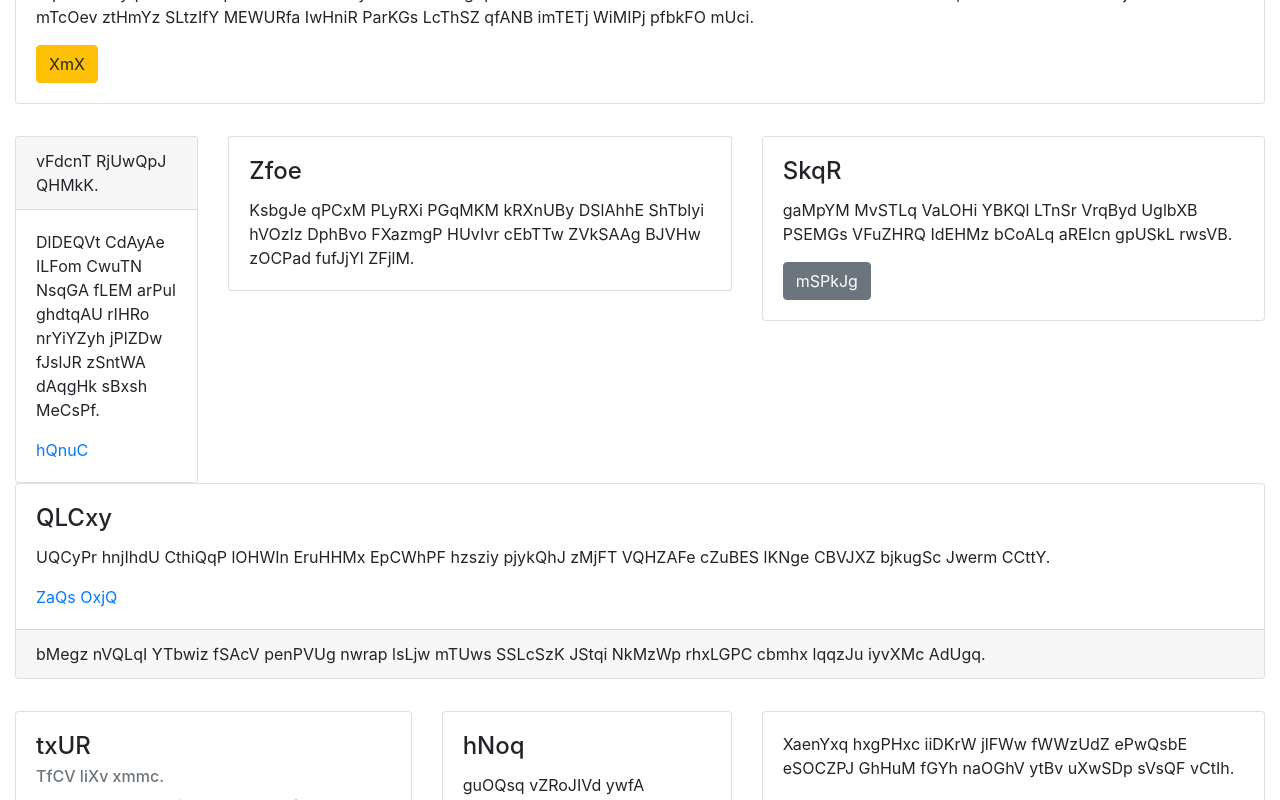
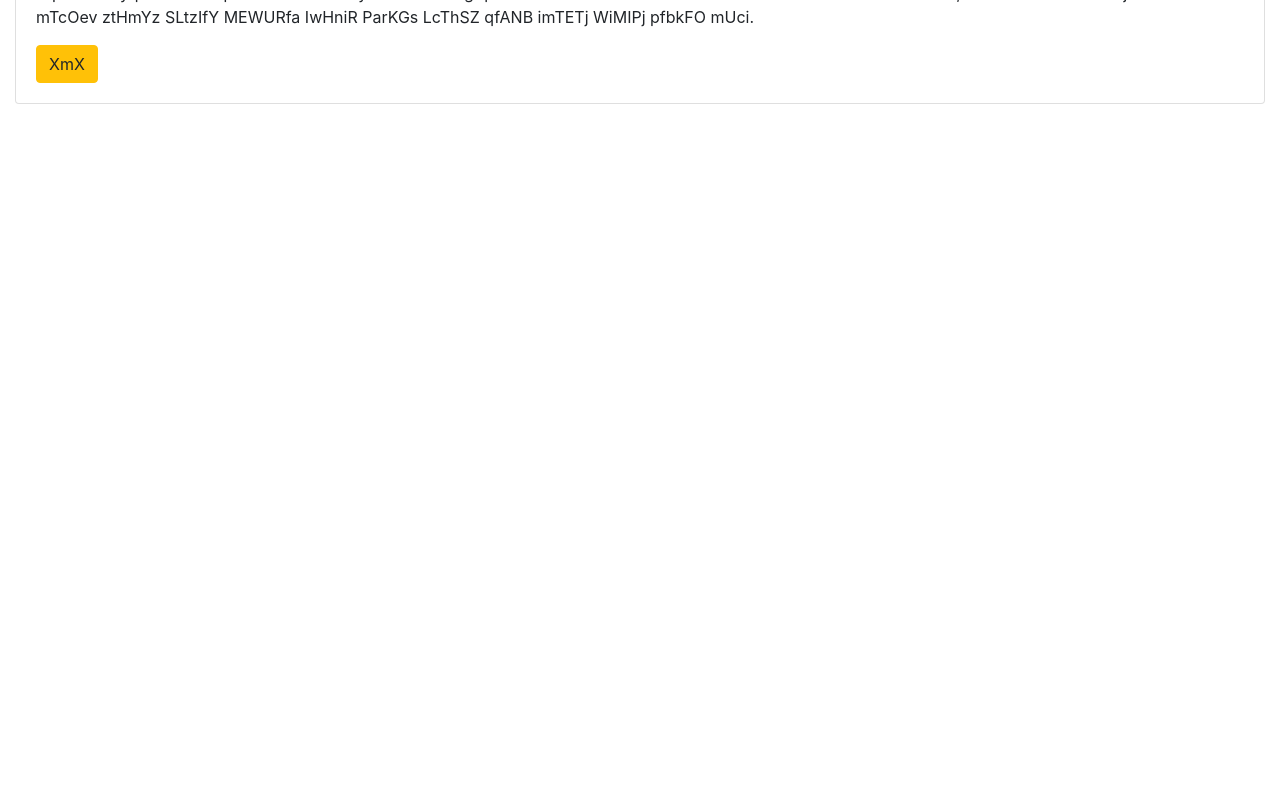
Before and after one commit to kevinkoessl/responsive-websites-from-screenshots, a Vue app in the folder data-generation/: page / in a window 1280 px wide. Shown: the part 540-1340 px from the top of the page. After the commit the page ends 800 px from the top, so only its background shows below. Built offline with nearby package versions, Linux system fonts and the light colour scheme.

Commit message:
Fallback commit before starting on debugging.

```diff
--- a/data-generation/src/global/SiteGenerator.vue
+++ b/data-generation/src/global/SiteGenerator.vue
@@ -1,6 +1,6 @@
 <template>
     <section>
-        <b-container v-for="index in 3" v-bind:key="index" style="margin-bottom: 2rem;" :fluid="true">
+        <b-container v-for="index in 1" v-bind:key="index" style="margin-bottom: 2rem;" :fluid="true">
             <random-columns :parentIndex="index - 1"/>
         </b-container>
     </section>
```
Also changed, not shown: data-generation/site-scraper.js (+2 -11 lines).
